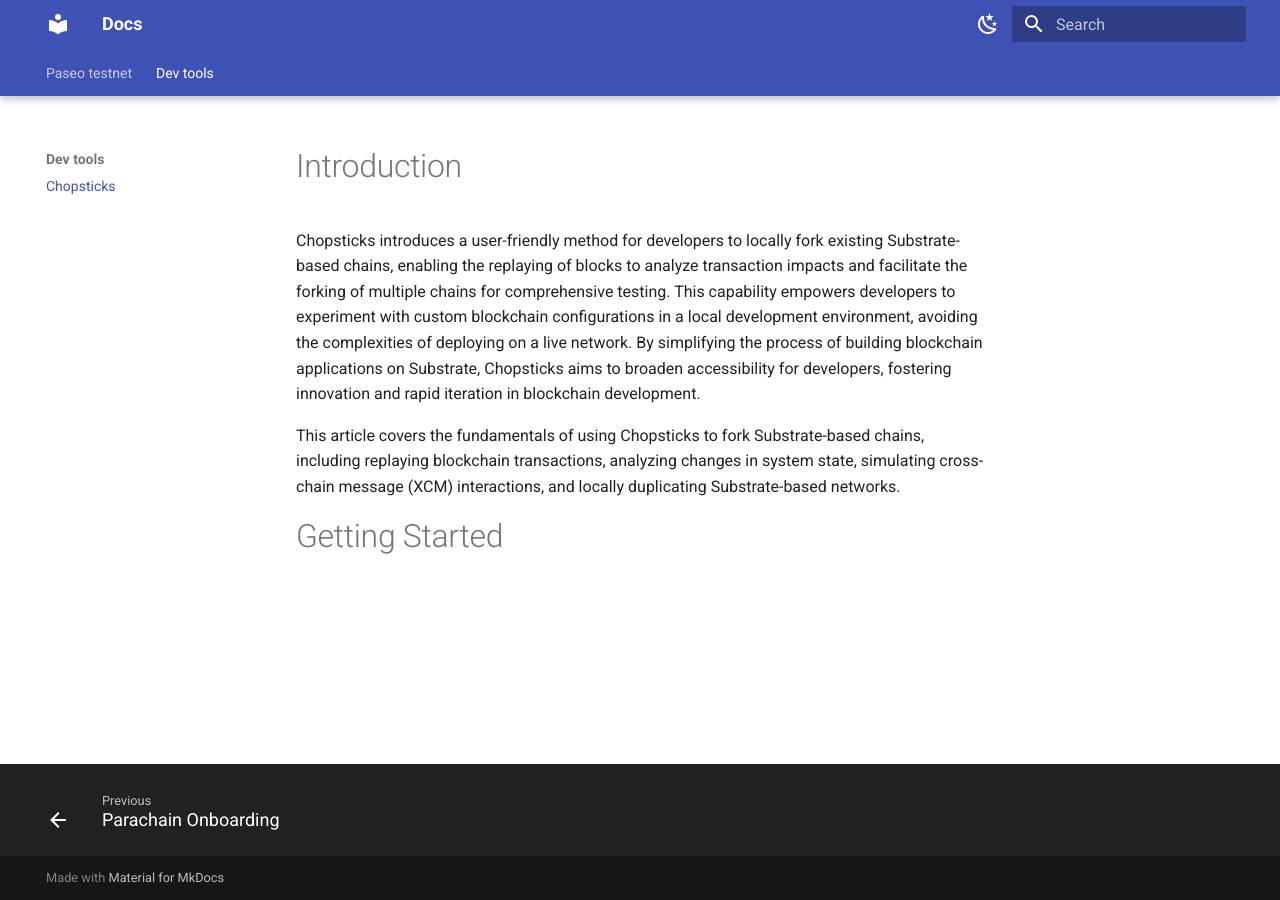
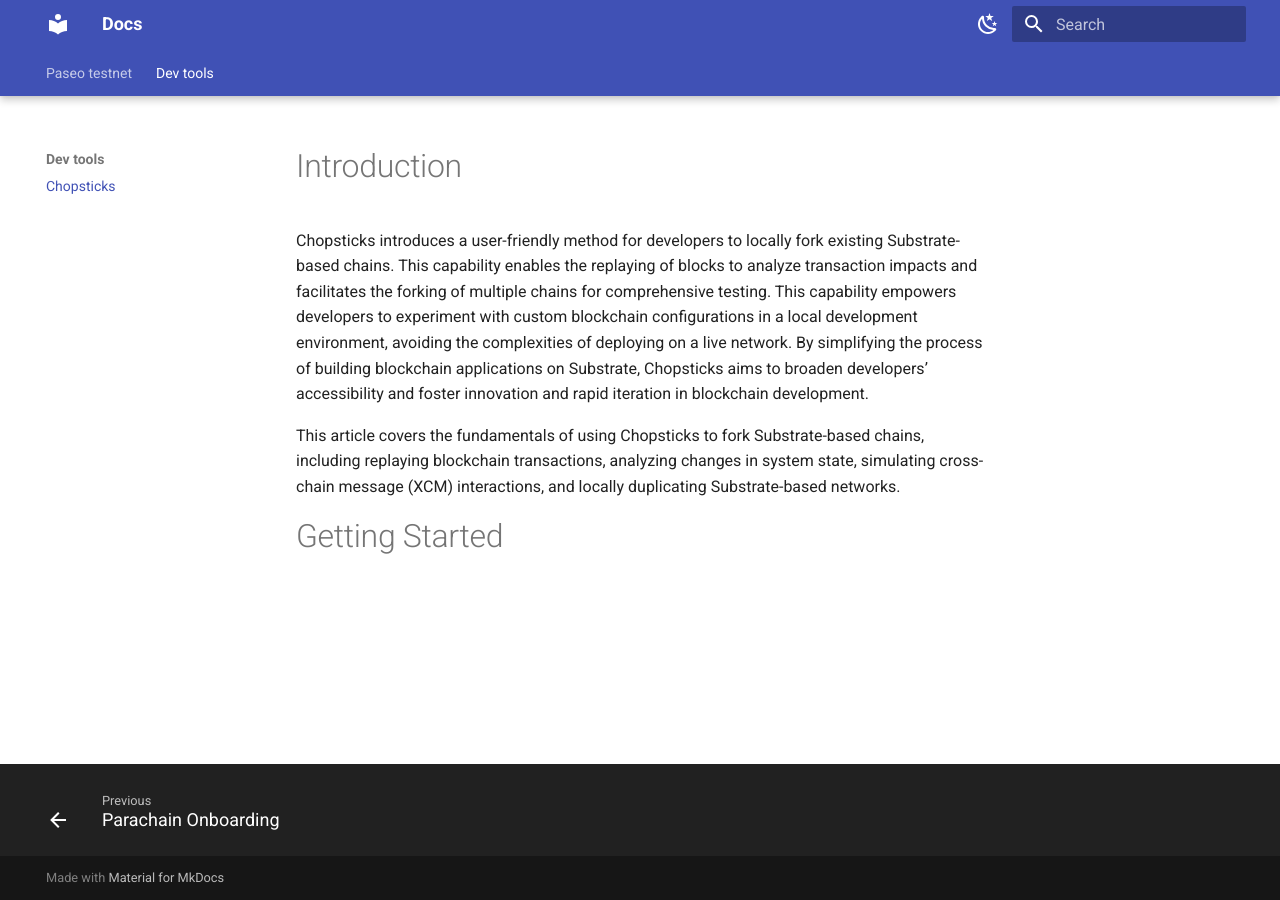
Before and after one commit to papermoonio/polkadot-ecosystem-docs-draft, an MkDocs documentation site: the page built from docs/dev-tools/chopsticks.md, in a window 1280 px wide. Built offline with MkDocs 1.6.1 and Material for MkDocs 9.7.7, drawn with Linux system fonts in a browser that asks for light colours.

Commit message:
fix: update intro worrding

```diff
--- a/docs/dev-tools/chopsticks.md
+++ b/docs/dev-tools/chopsticks.md
@@ -5,7 +5,7 @@
 
 # Introduction
 
-Chopsticks introduces a user-friendly method for developers to locally fork existing Substrate-based chains, enabling the replaying of blocks to analyze transaction impacts and facilitate the forking of multiple chains for comprehensive testing. This capability empowers developers to experiment with custom blockchain configurations in a local development environment, avoiding the complexities of deploying on a live network. By simplifying the process of building blockchain applications on Substrate, Chopsticks aims to broaden accessibility for developers, fostering innovation and rapid iteration in blockchain development.
+Chopsticks introduces a user-friendly method for developers to locally fork existing Substrate-based chains. This capability enables the replaying of blocks to analyze transaction impacts and facilitates the forking of multiple chains for comprehensive testing. This capability empowers developers to experiment with custom blockchain configurations in a local development environment, avoiding the complexities of deploying on a live network. By simplifying the process of building blockchain applications on Substrate, Chopsticks aims to broaden developers’ accessibility and foster innovation and rapid iteration in blockchain development.
 
 This article covers the fundamentals of using Chopsticks to fork Substrate-based chains, including replaying blockchain transactions, analyzing changes in system state, simulating cross-chain message (XCM) interactions, and locally duplicating Substrate-based networks.
 
```
